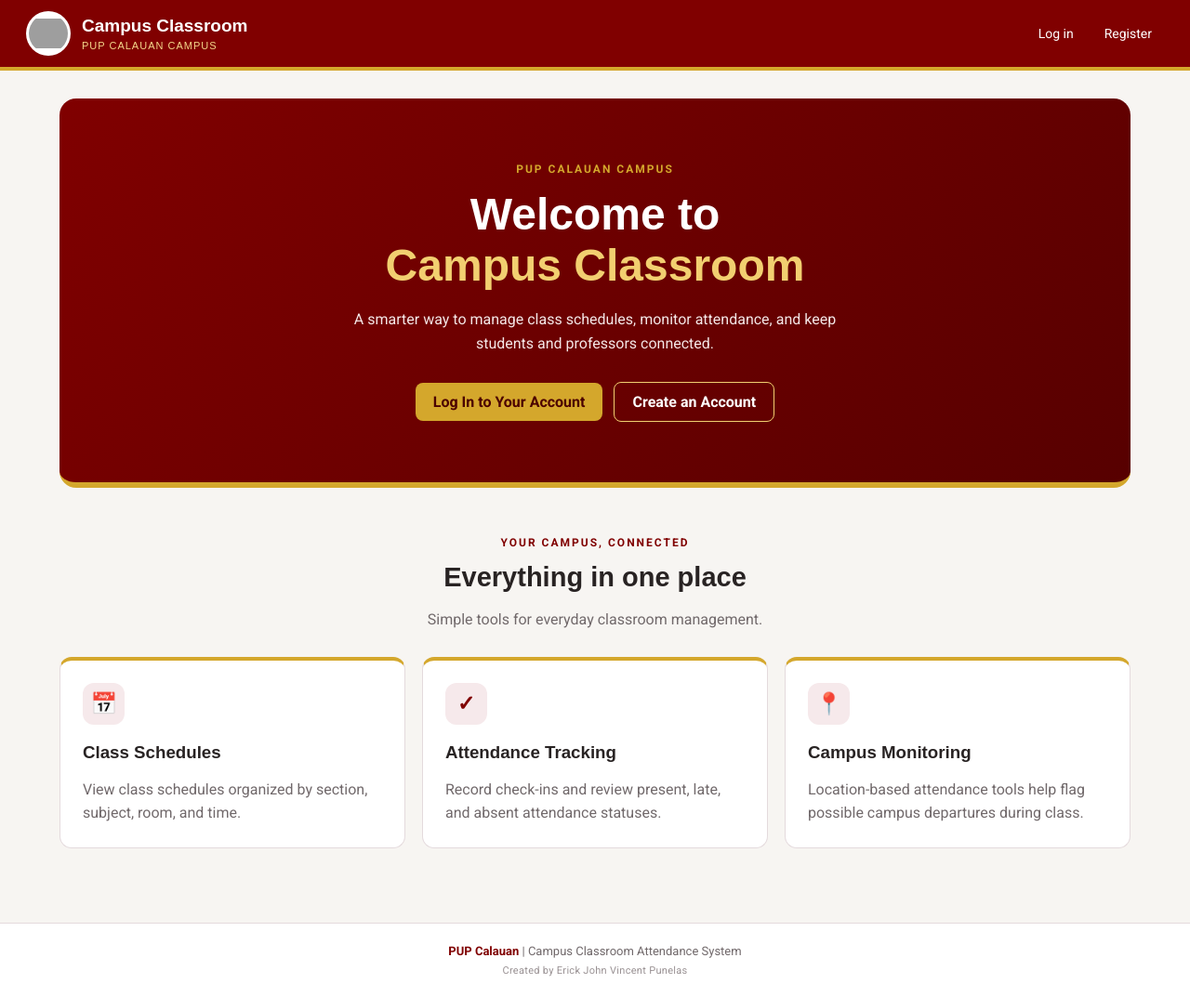
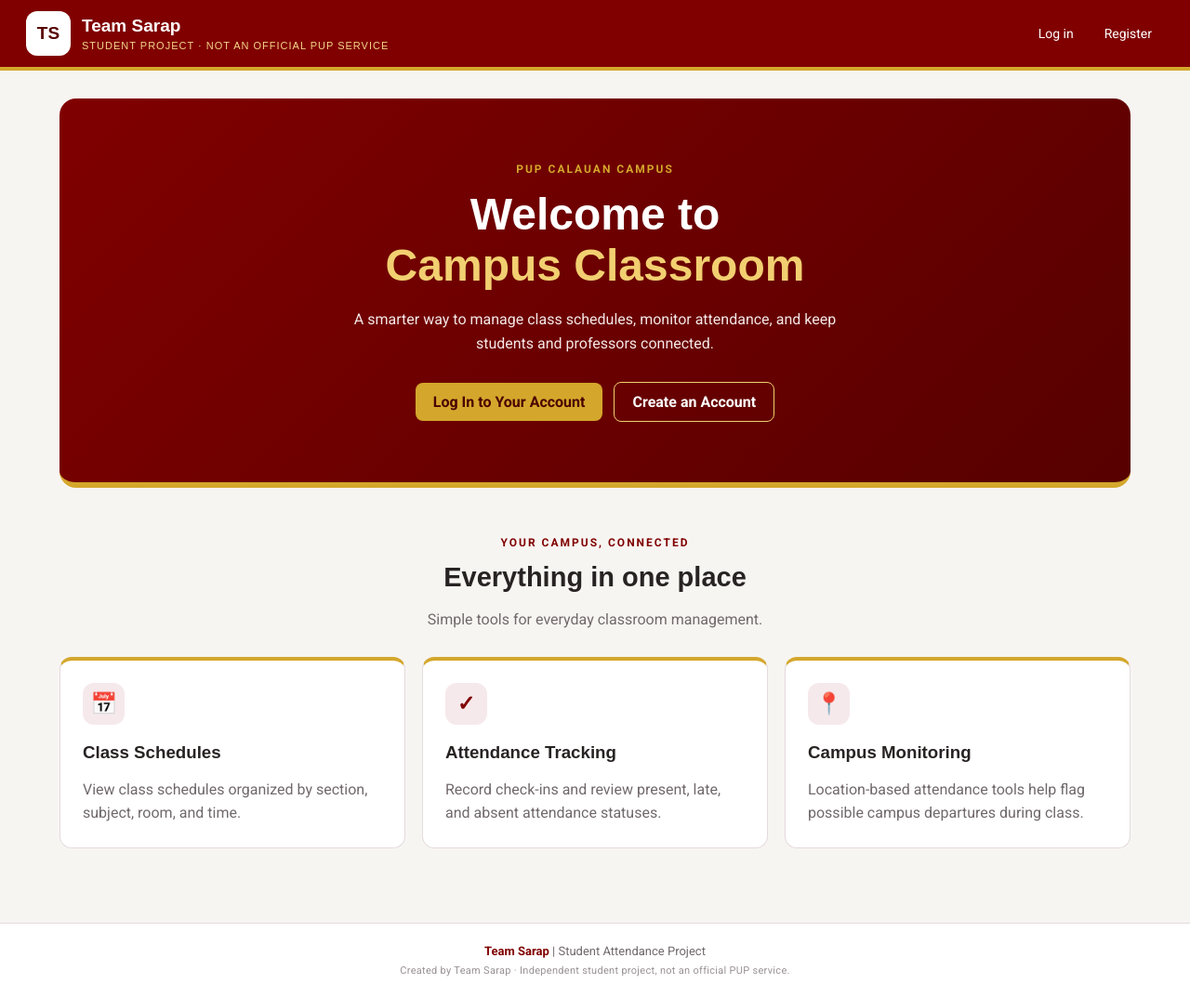
Before and after one commit to ejvpunelas-cpu/gps-attendance-system, a Flask app: page / in a window 1280 px wide. Shown: the whole page at 93% size. Run offline with Flask 3, Linux system fonts and the light colour scheme; some web fonts are replaced; grey boxes are pictures that could not be loaded.

Commit message:
Update site branding and credit to Team Sarap

```diff
--- a/templates/base.html
+++ b/templates/base.html
@@ -4,7 +4,7 @@
     <meta charset="UTF-8">
     <meta name="viewport" content="width=device-width, initial-scale=1.0">
 
-    <title>{% block title %}PUP Calauan | Campus Classroom{% endblock %}</title>
+    <title>{% block title %}Team Sarap Student Project{% endblock %}</title>
 
     <link rel="preconnect" href="https://fonts.googleapis.com">
     <link rel="preconnect" href="https://fonts.gstatic.com" crossorigin>
@@ -282,17 +282,10 @@
 <body>
     <header>
         <a class="brand" href="{{ url_for('home') }}">
-            <!-- Replace this image path with your official logo file. -->
-            <img
-                class="brand-logo"
-                src="https://upload.wikimedia.org/wikipedia/commons/2/2e/Polytechnic_University_of_the_Philippines.svg"
-                alt="PUP Calauan logo"
-                onerror="this.style.display='none'"
-            >
-
+            <span class="brand-logo" style="display:grid;place-items:center;border-radius:12px;color:#570000;font-weight:700;text-decoration:none;">TS</span>
             <span class="brand-text">
-                Campus Classroom
-                <small>PUP CALAUAN CAMPUS</small>
+                Team Sarap
+                <small>STUDENT PROJECT · NOT AN OFFICIAL PUP SERVICE</small>
             </span>
         </a>
 
@@ -325,8 +318,8 @@
     </main>
 
     <footer>
-        <span>PUP Calauan</span> | Campus Classroom Attendance System
-        <small class="creator-credit">Created by Erick John Vincent Punelas</small>
+        <span>Team Sarap</span> | Student Attendance Project
+        <small class="creator-credit">Created by Team Sarap · Independent student project, not an official PUP service.</small>
     </footer>
 </body>
 </html>
```
